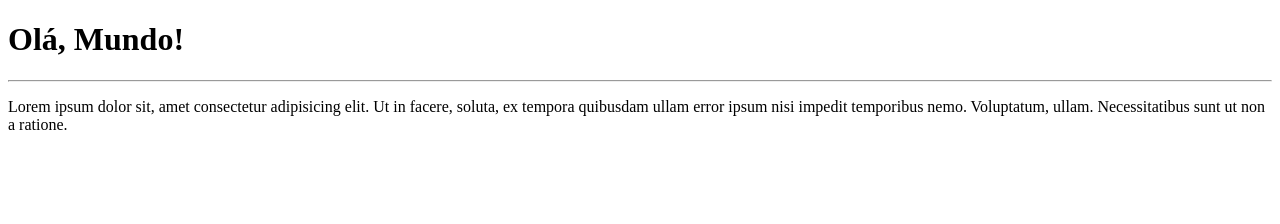
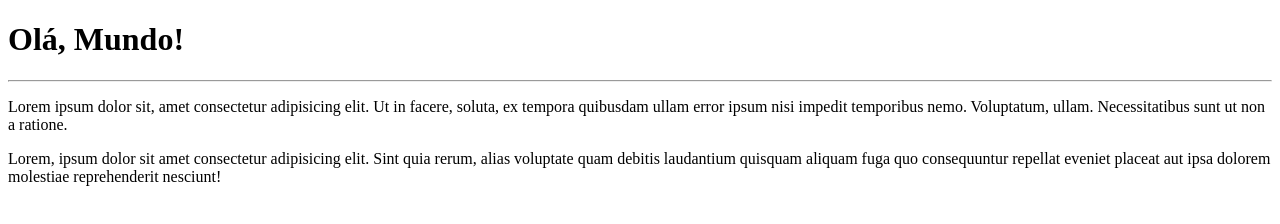
Before and after one commit to Allen-Lee-Junior/Ola-Mundo, a plain HTML site: page site-exemplo/index.html in a window 1280 px wide. Drawn offline with Linux system fonts and the light colour scheme.

Commit message:
adicionei um paragrafo

```diff
--- a/site-exemplo/index.html
+++ b/site-exemplo/index.html
@@ -9,5 +9,6 @@
     <h1>Olá, Mundo!</h1>
     <hr>
     <p>Lorem ipsum dolor sit, amet consectetur adipisicing elit. Ut in facere, soluta, ex tempora quibusdam ullam error ipsum nisi impedit temporibus nemo. Voluptatum, ullam. Necessitatibus sunt ut non a ratione.</p>
+    <p>Lorem, ipsum dolor sit amet consectetur adipisicing elit. Sint quia rerum, alias voluptate quam debitis laudantium quisquam aliquam fuga quo consequuntur repellat eveniet placeat aut ipsa dolorem molestiae reprehenderit nesciunt!</p>
 </body>
 </html>
```
